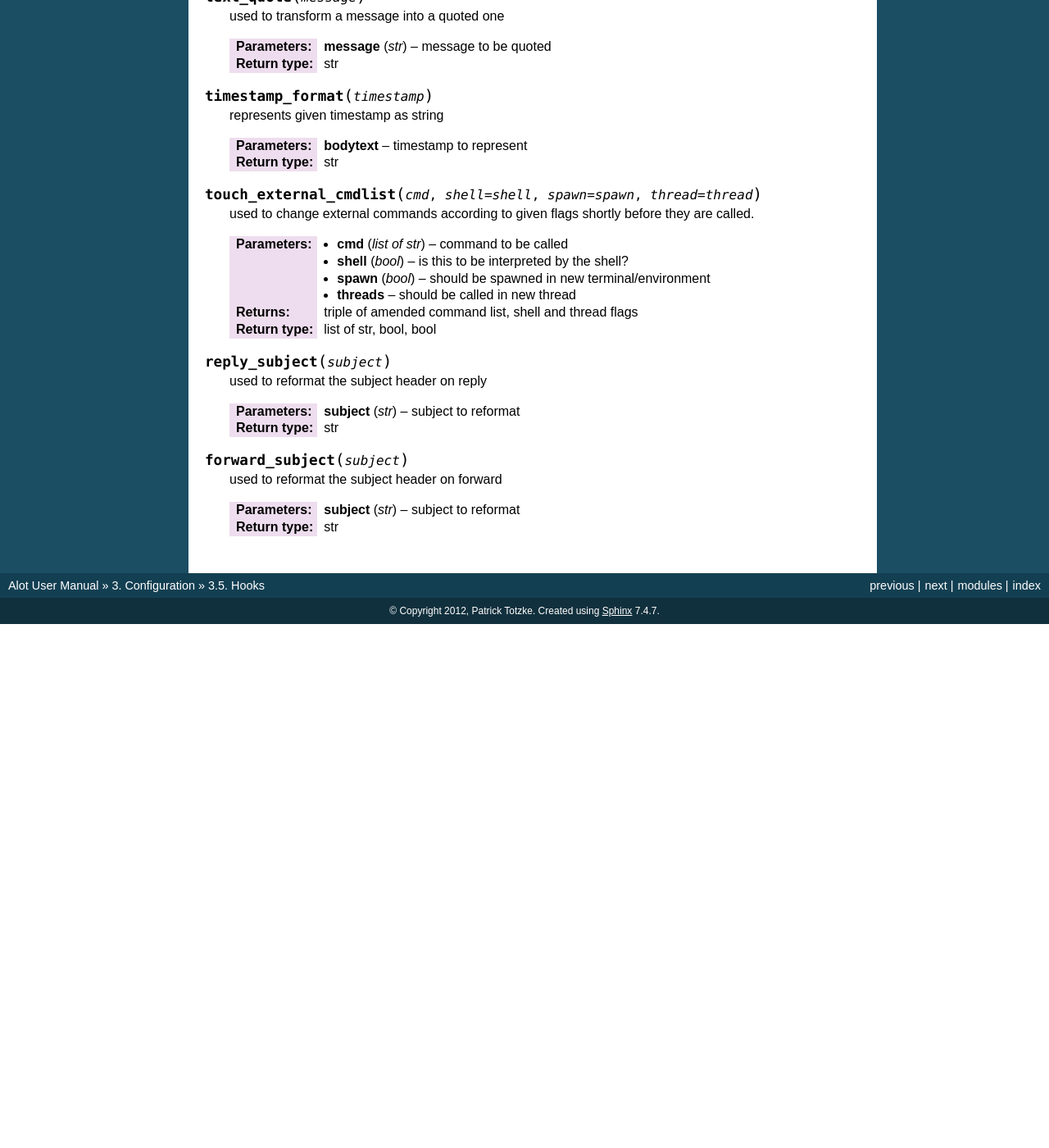
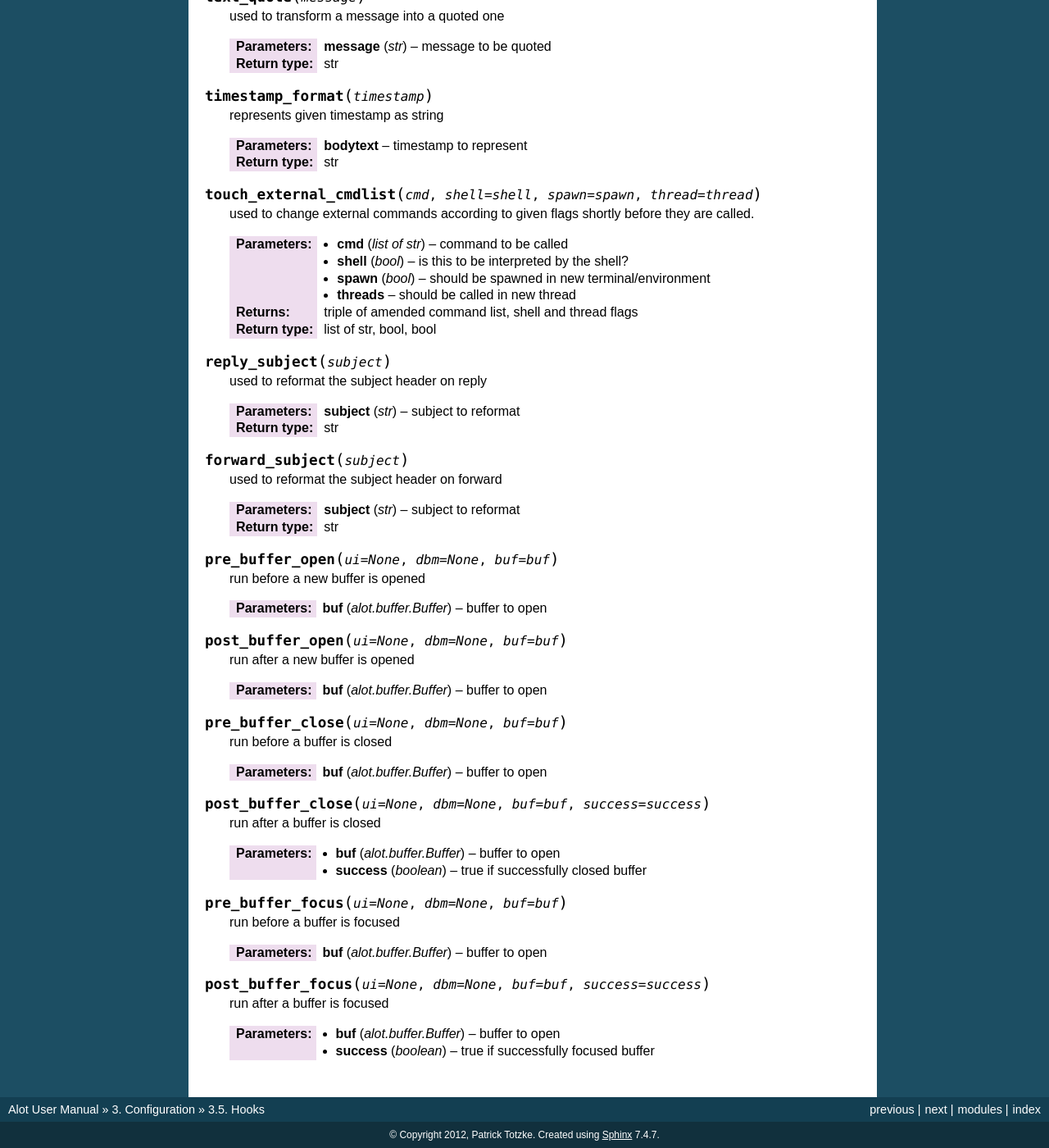
Before and after one commit to pazz/alot, a Sphinx documentation site: the page built from docs/source/configuration/hooks.rst, in a window 1280 px wide and 1400 px high, scrolled down 1319 px. Shown: the whole window at 82% size. Built offline with Sphinx 7.4.7, drawn with Linux system fonts in a browser that asks for light colours; before the commit the page ends 2080 px from its top, so only the background shows below that; some of the changed text lies outside the part shown.

Commit message:
document new hooks

```diff
--- a/docs/source/configuration/hooks.rst
+++ b/docs/source/configuration/hooks.rst
@@ -122,3 +122,49 @@ Apart from command pre- and posthooks, the following hooks will be interpreted:
     :param subject: subject to reformat
     :type subject: str
     :rtype: str
+
+.. py:function:: pre_buffer_open(ui= None, dbm=None, buf=buf)
+
+    run before a new buffer is opened
+
+    :param buf: buffer to open
+    :type buf: alot.buffer.Buffer
+
+.. py:function:: post_buffer_open(ui=None, dbm=None, buf=buf)
+
+    run after a new buffer is opened
+
+    :param buf: buffer to open
+    :type buf: alot.buffer.Buffer
+
+.. py:function:: pre_buffer_close(ui=None, dbm=None, buf=buf)
+
+    run before a buffer is closed
+
+    :param buf: buffer to open
+    :type buf: alot.buffer.Buffer
+
+.. py:function:: post_buffer_close(ui=None, dbm=None, buf=buf, success=success)
+
+    run after a buffer is closed
+
+    :param buf: buffer to open
+    :type buf: alot.buffer.Buffer
+    :param success: true if successfully closed buffer
+    :type success: boolean
+
+.. py:function:: pre_buffer_focus(ui=None, dbm=None, buf=buf)
+
+    run before a buffer is focused
+
+    :param buf: buffer to open
+    :type buf: alot.buffer.Buffer
+
+.. py:function:: post_buffer_focus(ui=None, dbm=None, buf=buf, success=success)
+
+    run after a buffer is focused
+
+    :param buf: buffer to open
+    :type buf: alot.buffer.Buffer
+    :param success: true if successfully focused buffer
+    :type success: boolean
```
